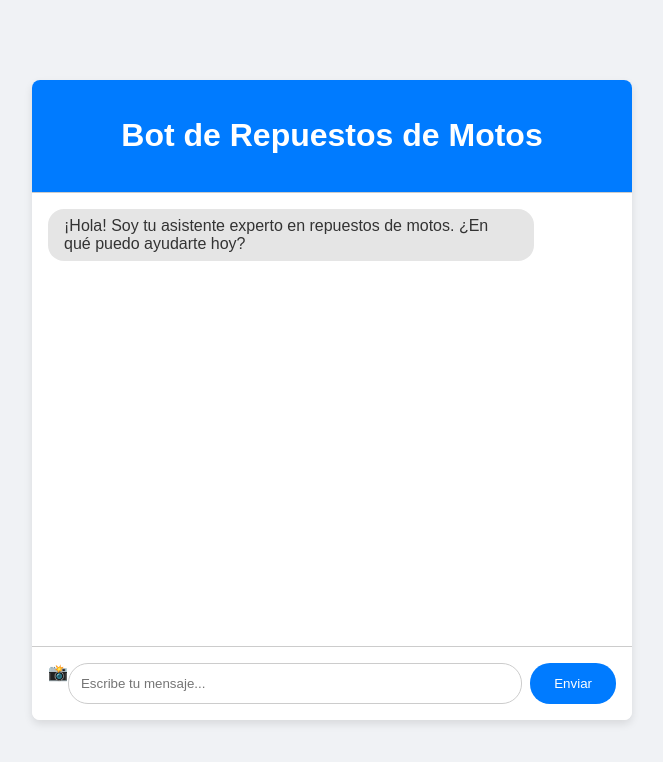
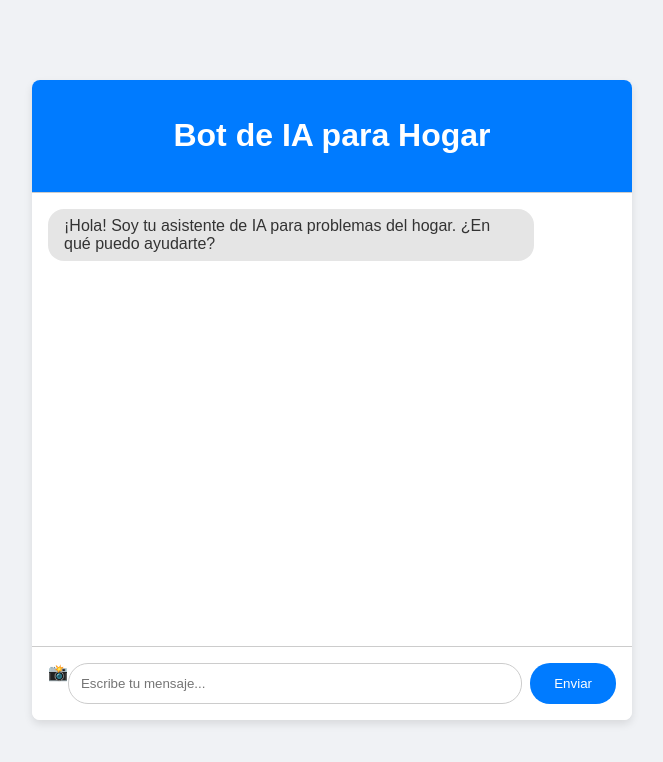
Before and after one commit to Maxibaroni/bot-ia-motos, a plain HTML site: page public/index.html in a window 1280 px wide. Shown: the whole page, without its empty margins (308-971 px from the left). Drawn offline with Linux system fonts and the light colour scheme; no server answers.

Commit message:
Copiar archivos del bot de hogar para el nuevo proyecto

```diff
--- a/public/index.html
+++ b/public/index.html
@@ -1,20 +1,21 @@
 
 <!DOCTYPE html>
+
 <html lang="es">
 <head>
 <meta charset="UTF-8">
 <meta name="viewport" content="width=device-width, initial-scale=1.0">
-    <title>Bot de Repuestos de Motos</title>
+<title>Bot de IA para el Hogar</title>
 <link rel="stylesheet" href="style.css">
 <link rel="manifest" href="/manifest.json">
 </head>
 <body>
 <div class="chat-container">
 <div class="chat-header">
-            <h1>Bot de Repuestos de Motos</h1>
+<h1>Bot de IA para Hogar</h1>
 </div>
 <div class="chat-messages" id="chat-messages">
-            <div class="message bot-message">¡Hola! Soy tu asistente experto en repuestos de motos. ¿En qué puedo ayudarte hoy?</div>
+<div class="message bot-message">¡Hola! Soy tu asistente de IA para problemas del hogar. ¿En qué puedo ayudarte?</div>
 </div>
 <div class="chat-input">
 <label for="file-upload" class="file-upload-label">
```
Also changed, not shown: server.js (+9 -2 lines). Lines whose indentation alone changed are shown as unchanged.
